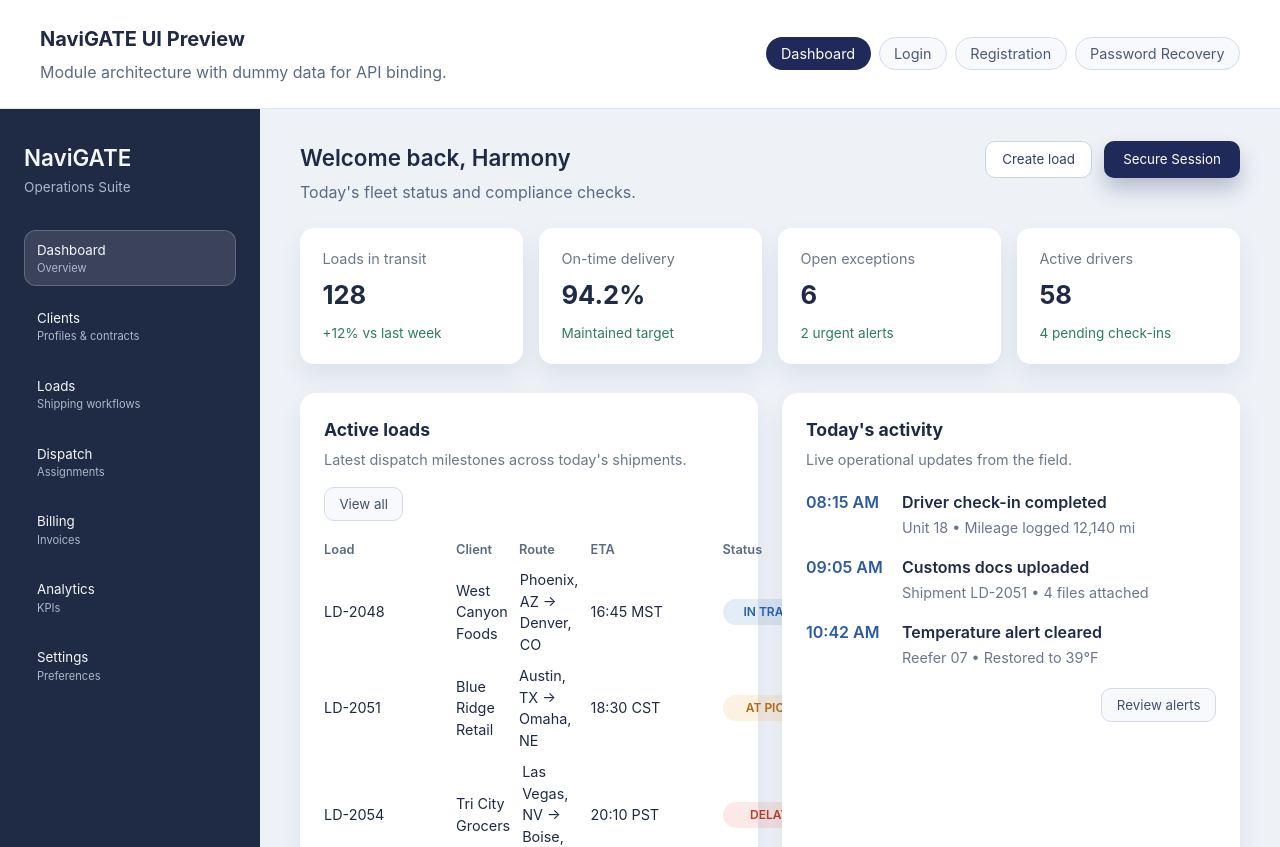
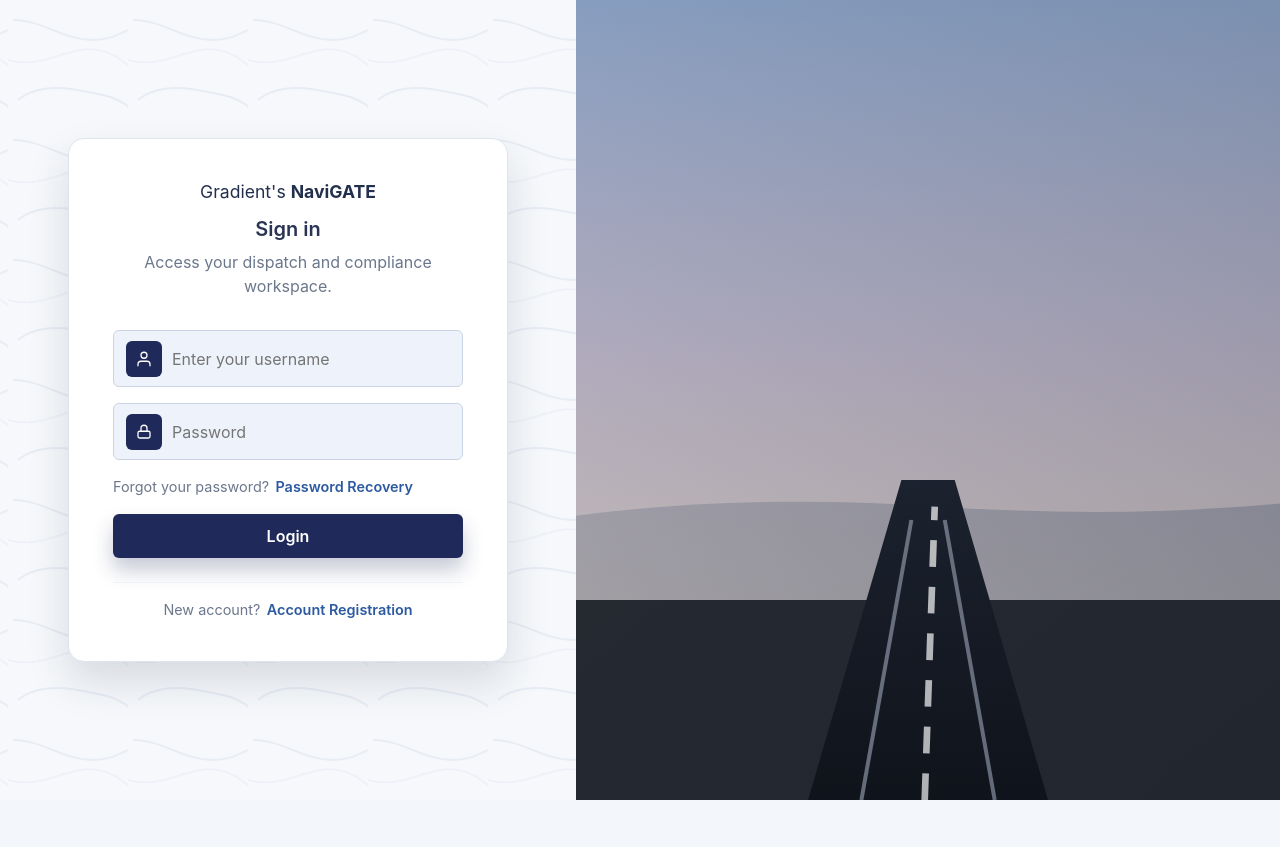
Before and after one commit to aniket28021993/Navigate, a React (Vite) app in the folder Gradient.Navigate/Navigate/navigate.client/: page / in a window 1280 px wide. Shown: the top 847 px of the page. After the commit the page ends 800 px from the top, so only its background shows below. Built offline with nearby package versions, Linux system fonts and the light colour scheme.

Commit message:
Add login flow routing

```diff
--- a/Gradient.Navigate/Navigate/navigate.client/src/App.tsx
+++ b/Gradient.Navigate/Navigate/navigate.client/src/App.tsx
@@ -1,8 +1,35 @@
+import { useMemo, useState } from 'react'
 import './App.css'
-import { PreviewPage } from './modules/preview/PreviewPage'
+import { DashboardPage } from './modules/dashboard/DashboardPage'
+import { LoginPage } from './modules/auth/LoginPage'
+import { PasswordRecoveryPage } from './modules/auth/PasswordRecoveryPage'
+import { RegistrationPage } from './modules/auth/RegistrationPage'
+
+type AppView = 'login' | 'registration' | 'recovery' | 'dashboard'
 
 function App() {
-  return <PreviewPage />
+  const [view, setView] = useState<AppView>('login')
+
+  const content = useMemo(() => {
+    switch (view) {
+      case 'registration':
+        return <RegistrationPage onBackToLogin={() => setView('login')} />
+      case 'recovery':
+        return <PasswordRecoveryPage onBackToLogin={() => setView('login')} />
+      case 'dashboard':
+        return <DashboardPage />
+      default:
+        return (
+          <LoginPage
+            onLogin={() => setView('dashboard')}
+            onNavigateRecovery={() => setView('recovery')}
+            onNavigateRegistration={() => setView('registration')}
+          />
+        )
+    }
+  }, [view])
+
+  return <>{content}</>
 }
 
 export default App
--- a/Gradient.Navigate/Navigate/navigate.client/src/modules/auth/LoginPage.tsx
+++ b/Gradient.Navigate/Navigate/navigate.client/src/modules/auth/LoginPage.tsx
@@ -1,9 +1,21 @@
+import type { FormEvent } from 'react'
 import { AuthLayout } from './AuthLayout'
 
-export function LoginPage() {
+interface LoginPageProps {
+  onLogin: () => void
+  onNavigateRecovery: () => void
+  onNavigateRegistration: () => void
+}
+
+export function LoginPage({ onLogin, onNavigateRecovery, onNavigateRegistration }: LoginPageProps) {
+  const handleSubmit = (event: FormEvent<HTMLFormElement>) => {
+    event.preventDefault()
+    onLogin()
+  }
+
   return (
     <AuthLayout title="Sign in" subtitle="Access your dispatch and compliance workspace.">
-      <form className="auth-form">
+      <form className="auth-form" onSubmit={handleSubmit}>
         <label className="auth-field">
           <span className="auth-field__icon" aria-hidden="true">
             <svg viewBox="0 0 24 24" fill="none" stroke="currentColor" strokeWidth="1.7" strokeLinecap="round" strokeLinejoin="round">
@@ -24,12 +36,30 @@ export function LoginPage() {
         </label>
         <div className="auth-links">
           <span>Forgot your password?</span>
-          <a className="auth-link" href="#">Password Recovery</a>
+          <a
+            className="auth-link"
+            href="#password-recovery"
+            onClick={(event) => {
+              event.preventDefault()
+              onNavigateRecovery()
+            }}
+          >
+            Password Recovery
+          </a>
         </div>
         <button type="submit" className="auth-button auth-button--primary">Login</button>
         <div className="auth-links auth-links--secondary">
           <span>New account?</span>
-          <a className="auth-link" href="#">Account Registration</a>
+          <a
+            className="auth-link"
+            href="#account-registration"
+            onClick={(event) => {
+              event.preventDefault()
+              onNavigateRegistration()
+            }}
+          >
+            Account Registration
+          </a>
         </div>
       </form>
     </AuthLayout>
--- a/Gradient.Navigate/Navigate/navigate.client/src/modules/auth/PasswordRecoveryPage.tsx
+++ b/Gradient.Navigate/Navigate/navigate.client/src/modules/auth/PasswordRecoveryPage.tsx
@@ -1,13 +1,17 @@
 import { AuthLayout } from './AuthLayout'
 
-export function PasswordRecoveryPage() {
+interface PasswordRecoveryPageProps {
+  onBackToLogin: () => void
+}
+
+export function PasswordRecoveryPage({ onBackToLogin }: PasswordRecoveryPageProps) {
   return (
     <AuthLayout
       title="Password Recovery"
       subtitle="Verify your profile and reset your credentials."
       helper="Use the captcha below to validate your identity."
       footer={
-        <button className="auth-button auth-button--secondary" type="button">
+        <button className="auth-button auth-button--secondary" type="button" onClick={onBackToLogin}>
           Back to Login Page
         </button>
       }
--- a/Gradient.Navigate/Navigate/navigate.client/src/modules/auth/RegistrationPage.tsx
+++ b/Gradient.Navigate/Navigate/navigate.client/src/modules/auth/RegistrationPage.tsx
@@ -1,13 +1,17 @@
 import { AuthLayout } from './AuthLayout'
 
-export function RegistrationPage() {
+interface RegistrationPageProps {
+  onBackToLogin: () => void
+}
+
+export function RegistrationPage({ onBackToLogin }: RegistrationPageProps) {
   return (
     <AuthLayout
       title="Account Registration"
       subtitle="Create a new Gradient NaviGATE profile."
       helper="All fields are required for initial access provisioning."
       footer={
-        <button className="auth-button auth-button--secondary" type="button">
+        <button className="auth-button auth-button--secondary" type="button" onClick={onBackToLogin}>
           Back to Login Page
         </button>
       }
```
